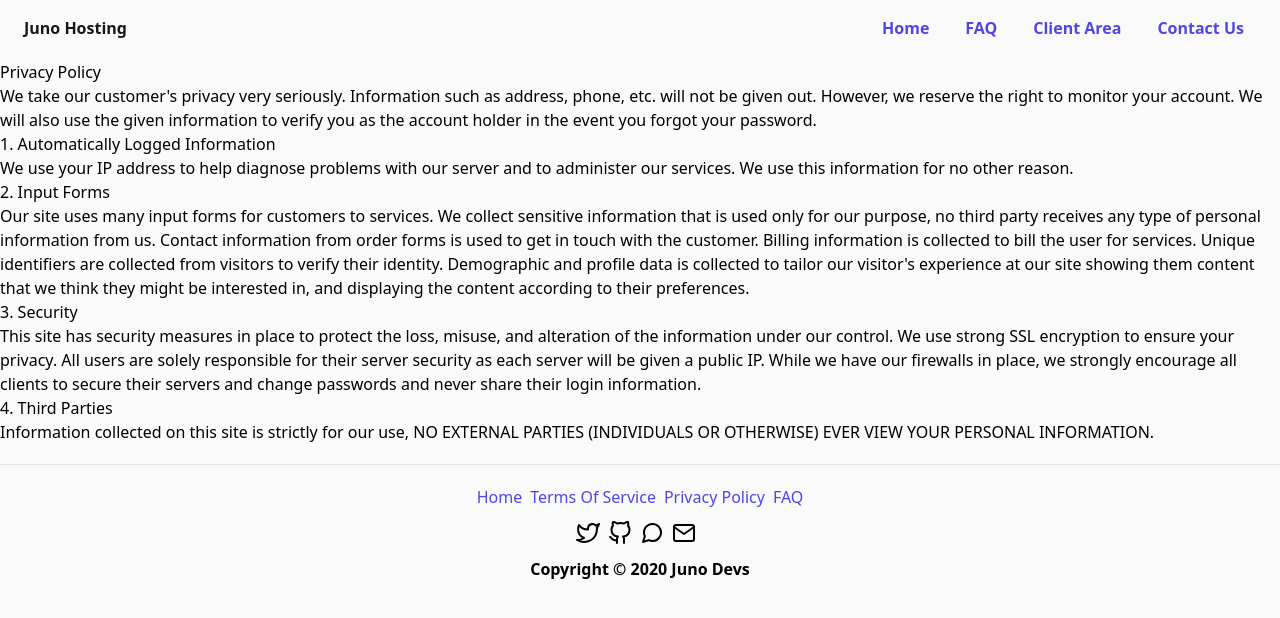
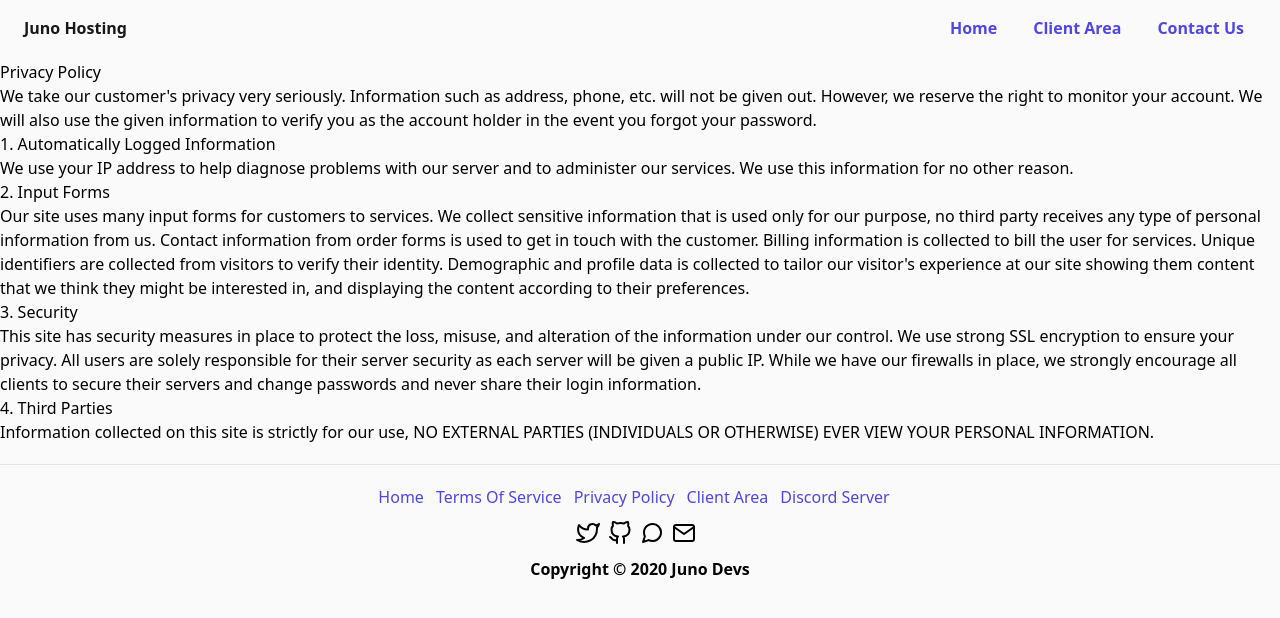
Before and after one commit to junodevs/junohosting.net, a Next.js app: page /privacy in a window 1280 px wide. Shown: the top 618 px of the page. Built offline with nearby package versions, Linux system fonts and the light colour scheme; what @tailwindcss/typography would draw is missing.

Commit message:
refactor(components/{footer,navbar}): remove links from navbar, cleanup footer code

```diff
--- a/components/footer.tsx
+++ b/components/footer.tsx
@@ -1,4 +1,16 @@
 import Link from 'next/link'
+
+const entries: {
+  href: string;
+  label: string;
+  local: boolean;
+}[] = [
+  { href: '/', label: 'Home', local: true },
+  { href: '/tos', label: 'Terms Of Service', local: true },
+  { href: '/privacy', label: 'Privacy Policy', local: true },
+  { href: 'https://billing.junohosting.net', label: 'Client Area', local: false },
+  { href: 'https://discord.gg/asfmaXr', label: 'Discord Server', local: false }
+]
 
 export default function Footer () {
   return (
@@ -6,40 +18,31 @@ export default function Footer () {
       <div>
         <section id="pages" className="mb-3">
           <ul className="flex">
-            <li className="mr-2">
-              <Link href="/">
-                <a className="text-indigo-600 hover:underline">
-                  Home
-                </a>
-              </Link>
-            </li>
-            <li className="mr-2">
-              <Link href="/tos">
-                <a className="text-indigo-600 hover:underline">
-                  Terms Of Service
-                </a>
-              </Link>
-            </li>
-            <li className="mr-2">
-              <Link href="/privacy">
-                <a className="text-indigo-600 hover:underline">
-                  Privacy Policy
-                </a>
-              </Link>
-            </li>
-            <li>
-              <Link href="/faq">
-                <a className="text-indigo-600 hover:underline">
-                  FAQ
-                </a>
-              </Link>
-            </li>
+            {entries.map(({ href, label, local }) => {
+              return (
+                <li className="mr-3" key={label}>
+                  {local
+                    ? (
+                        <Link href={href}>
+                          <a className="text-indigo-600 hover:underline">
+                            {label}
+                          </a>
+                        </Link>
+                      )
+                    : (
+                        <a className="text-indigo-600 hover:underline" href={href}>
+                          {label}
+                        </a>
+                      )}
+                </li>
+              )
+            })}
           </ul>
         </section>
         <section id="socials" className="flex justify-center mb-3">
           <a
             href="https://twitter.com/junohosting"
-            className="mr-2"
+            className="mr-2 hover:text-indigo-600"
             aria-label="Twitter"
           >
             <svg
@@ -59,7 +62,7 @@ export default function Footer () {
           </a>
           <a
             href="https://github.com/junodevs"
-            className="mr-2"
+            className="mr-2 hover:text-indigo-600"
             aria-label="Github"
           >
             <svg
@@ -79,7 +82,7 @@ export default function Footer () {
           </a>
           <a
             href="https://discord.gg/asfmaXr"
-            className="mr-2"
+            className="mr-2 hover:text-indigo-600"
             aria-label="Discord"
           >
             <svg
@@ -99,7 +102,7 @@ export default function Footer () {
           </a>
           <a
             href="mailto:hi@junohosting.net"
-            className="mr-2"
+            className="mr-2 hover:text-indigo-600"
             aria-label="E-Mail"
           >
             <svg
--- a/components/navbar.tsx
+++ b/components/navbar.tsx
@@ -6,7 +6,6 @@ const entries: {
   local: boolean;
 }[] = [
   { href: '/', label: 'Home', local: true },
-  { href: '/faq', label: 'FAQ', local: true },
   { href: 'https://billing.junohosting.net', label: 'Client Area', local: false },
   { href: 'https://discord.gg/asfmaXr', label: 'Contact Us', local: false }
 ]
```
